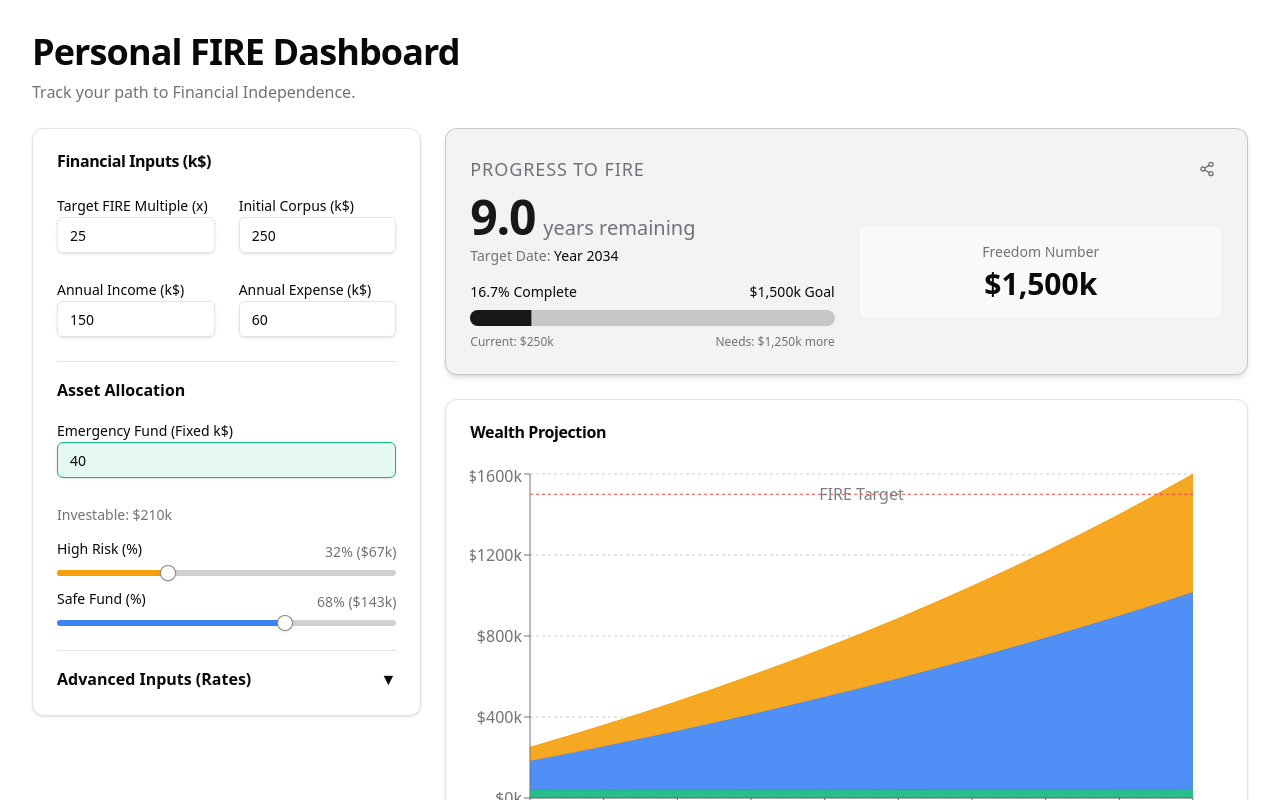
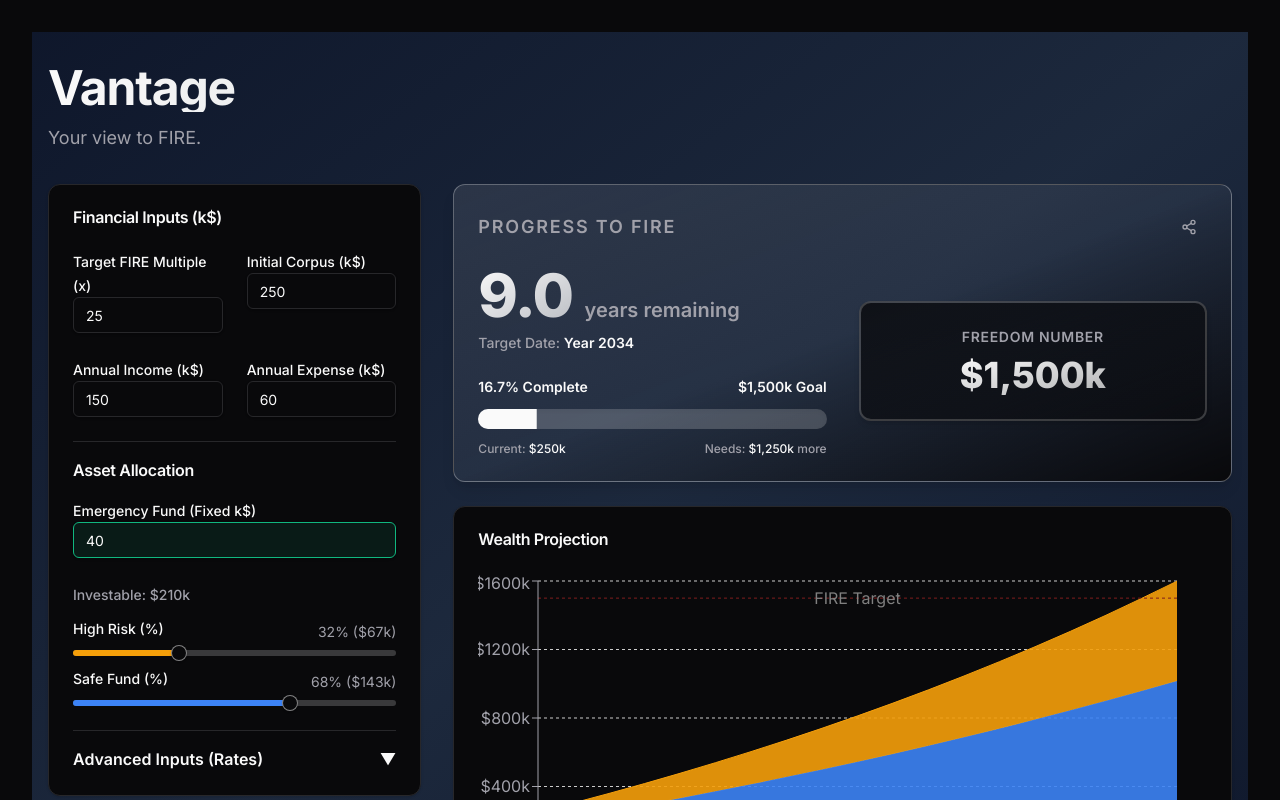
Before and after one commit to shadowlanes/fiery, a React (Vite) app: page / in a window 1280 px wide. Shown: the top 800 px of the page. Built offline with nearby package versions, Linux system fonts and the light colour scheme.

Commit message:
feat: enhance dashboard and progress tracker UI with updated styling and gradients. Cosmetic changes.

```diff
--- a/index.html
+++ b/index.html
@@ -1,13 +1,20 @@
 <!doctype html>
-<html lang="en">
+<html lang="en" class="dark">
+
 <head>
   <meta charset="UTF-8" />
   <link rel="icon" type="image/svg+xml" href="/vite.svg" />
   <meta name="viewport" content="width=device-width, initial-scale=1.0" />
-    <title>fiery</title>
+  <link rel="preconnect" href="https://fonts.googleapis.com">
+  <link rel="preconnect" href="https://fonts.gstatic.com" crossorigin>
+  <link href="https://fonts.googleapis.com/css2?family=Inter:wght@400;500;600;700;800;900&display=swap"
+    rel="stylesheet">
+  <title>Vantage - Your view to FIRE</title>
 </head>
+
 <body>
   <div id="root"></div>
   <script type="module" src="/src/main.jsx"></script>
 </body>
+
 </html>
--- a/src/components/Dashboard.jsx
+++ b/src/components/Dashboard.jsx
@@ -40,18 +40,21 @@ const Dashboard = () => {
     }, [projectionData, targetNumber]);
 
     return (
-        <div className="max-w-7xl mx-auto space-y-6">
-            <div className="flex flex-col space-y-2">
-                <h1 className="text-4xl font-bold tracking-tight">Personal FIRE Dashboard</h1>
-                <p className="text-muted-foreground">Track your path to Financial Independence.</p>
+        <div className="min-h-screen bg-gradient-to-br from-slate-900 via-slate-800 to-slate-900">
+            <div className="max-w-7xl mx-auto space-y-8 py-8">
+                <div className="flex flex-col space-y-3 px-4">
+                    <h1 className="text-5xl font-bold tracking-tight bg-gradient-to-r from-foreground to-foreground/70 bg-clip-text text-transparent">
+                        Vantage
+                    </h1>
+                    <p className="text-lg text-muted-foreground">Your view to FIRE.</p>
                 </div>
 
-            <div className="grid grid-cols-1 lg:grid-cols-3 gap-6">
-                <div className="lg:col-span-1 space-y-6">
+                <div className="grid grid-cols-1 lg:grid-cols-3 gap-8 px-4">
+                    <div className="lg:col-span-1 space-y-6 transition-all duration-300">
                         <InputSection inputs={inputs} setInputs={setInputs} />
                     </div>
 
-                <div className="lg:col-span-2 space-y-6">
+                    <div className="lg:col-span-2 space-y-6 transition-all duration-300">
                         <ProgressTracker
                             inputs={inputs}
                             current={inputs.initialCorpus}
@@ -63,6 +66,7 @@ const Dashboard = () => {
                     </div>
                 </div>
             </div>
+        </div>
     )
 }
 
--- a/src/components/ProgressTracker.jsx
+++ b/src/components/ProgressTracker.jsx
@@ -17,48 +17,53 @@ const ProgressTracker = ({ inputs, current, target, yearsToFire, fireYear }) =>
     };
 
     return (
-        <Card className="border-primary/20 bg-primary/5 shadow-md">
-            <CardHeader className="pb-2 flex flex-row items-center justify-between space-y-0">
-                <CardTitle className="text-lg font-medium text-muted-foreground uppercase tracking-wider">Progress to FIRE</CardTitle>
-                <Button variant="ghost" size="icon" onClick={handleShare} className="h-8 w-8 text-muted-foreground hover:text-foreground">
+        <Card className="border-primary/30 bg-gradient-to-br from-primary/10 via-primary/5 to-background shadow-lg hover:shadow-xl transition-all duration-300">
+            <CardHeader className="pb-3 flex flex-row items-center justify-between space-y-0">
+                <CardTitle className="text-lg font-semibold text-muted-foreground uppercase tracking-widest">Progress to FIRE</CardTitle>
+                <Button
+                    variant="ghost"
+                    size="icon"
+                    onClick={handleShare}
+                    className="h-9 w-9 text-muted-foreground hover:text-primary hover:bg-primary/10 transition-all duration-200"
+                >
                     <Share2 className="h-4 w-4" />
                     <span className="sr-only">Share Configuration</span>
                 </Button>
             </CardHeader>
-            <CardContent>
-                <div className="grid grid-cols-1 md:grid-cols-2 gap-6 items-center">
-                    <div className="space-y-4">
+            <CardContent className="pt-2">
+                <div className="grid grid-cols-1 md:grid-cols-2 gap-8 items-center">
+                    <div className="space-y-6">
                         <div>
-                            <div className="flex items-baseline gap-2">
-                                <span className="text-5xl font-bold tracking-tight text-primary">
+                            <div className="flex items-baseline gap-3">
+                                <span className="text-6xl font-extrabold tracking-tight bg-gradient-to-br from-primary to-primary/70 bg-clip-text text-transparent">
                                     {yearsToFire === Infinity ? "∞" : yearsToFire.toFixed(1)}
                                 </span>
-                                <span className="text-xl text-muted-foreground font-medium">years remaining</span>
+                                <span className="text-xl text-muted-foreground font-semibold">years remaining</span>
                             </div>
                             {yearsToFire !== Infinity && (
-                                <div className="text-sm text-muted-foreground mt-1 font-medium">
-                                    Target Date: <span className="text-foreground">Year {fireYear}</span>
+                                <div className="text-sm text-muted-foreground mt-2 font-medium">
+                                    Target Date: <span className="text-foreground font-semibold">Year {fireYear}</span>
                                 </div>
                             )}
                         </div>
 
-                        <div className="space-y-2">
-                            <div className="flex justify-between text-sm font-medium">
+                        <div className="space-y-3">
+                            <div className="flex justify-between text-sm font-semibold">
                                 <span>{percentage.toFixed(1)}% Complete</span>
-                                <span>{formatCurrency(target)} Goal</span>
+                                <span className="text-primary">{formatCurrency(target)} Goal</span>
                             </div>
-                            <Progress value={percentage} className="h-4 w-full bg-primary/20" indicatorClassName="bg-primary" />
-                            <div className="flex justify-between text-xs text-muted-foreground">
-                                <span>Current: {formatCurrency(current)}</span>
-                                <span>Needs: {formatCurrency(target - current)} more</span>
+                            <Progress value={percentage} className="h-5 w-full bg-primary/20 shadow-inner" indicatorClassName="bg-gradient-to-r from-primary to-primary/80 transition-all duration-500" />
+                            <div className="flex justify-between text-xs text-muted-foreground font-medium">
+                                <span>Current: <span className="text-foreground">{formatCurrency(current)}</span></span>
+                                <span>Needs: <span className="text-foreground">{formatCurrency(target - current)}</span> more</span>
                             </div>
                         </div>
                     </div>
 
-                    <div className="hidden md:flex flex-col items-center justify-center p-4 bg-background/50 rounded-lg border border-border/50">
-                        <div className="text-center space-y-1">
-                            <p className="text-sm text-muted-foreground">Freedom Number</p>
-                            <p className="text-3xl font-bold text-foreground">{formatCurrency(target)}</p>
+                    <div className="hidden md:flex flex-col items-center justify-center p-6 bg-gradient-to-br from-background/80 to-background/40 rounded-xl border-2 border-primary/20 shadow-md">
+                        <div className="text-center space-y-2">
+                            <p className="text-sm text-muted-foreground font-semibold uppercase tracking-wider">Freedom Number</p>
+                            <p className="text-4xl font-extrabold bg-gradient-to-br from-foreground to-foreground/70 bg-clip-text text-transparent">{formatCurrency(target)}</p>
                         </div>
                     </div>
                 </div>
--- a/src/components/ProjectionChart.jsx
+++ b/src/components/ProjectionChart.jsx
@@ -36,7 +36,7 @@ const ProjectionChart = ({ data, target }) => {
                 <CardTitle>Wealth Projection</CardTitle>
             </CardHeader>
             <CardContent>
-                <div className="h-[400px] w-full">
+                <div className="h-[350px] w-full">
                     <ResponsiveContainer width="100%" height="100%">
                         <AreaChart
                             data={data}
--- a/src/index.css
+++ b/src/index.css
@@ -59,28 +59,29 @@
 
 @layer base {
   :root {
-    --background: 0 0% 100%;
-    --foreground: 240 10% 3.9%;
-    --card: 0 0% 100%;
-    --card-foreground: 240 10% 3.9%;
-    --popover: 0 0% 100%;
-    --popover-foreground: 240 10% 3.9%;
-    --primary: 240 5.9% 10%;
-    --primary-foreground: 0 0% 98%;
-    --secondary: 240 4.8% 95.9%;
-    --secondary-foreground: 240 5.9% 10%;
-    --muted: 240 4.8% 95.9%;
-    --muted-foreground: 240 3.8% 46.1%;
-    --accent: 240 4.8% 95.9%;
-    --accent-foreground: 240 5.9% 10%;
-    --destructive: 0 84.2% 60.2%;
-    --destructive-foreground: 0 0% 98%;
-    --border: 240 5.9% 90%;
-    --input: 240 5.9% 90%;
-    --ring: 240 5.9% 10%;
+    /* Dark mode as default */
+    --background: 222 47% 11%;
+    --foreground: 210 40% 98%;
+    --card: 222 47% 11%;
+    --card-foreground: 210 40% 98%;
+    --popover: 222 47% 11%;
+    --popover-foreground: 210 40% 98%;
+    --primary: 217 91% 60%;
+    --primary-foreground: 222 47% 11%;
+    --secondary: 217 33% 17%;
+    --secondary-foreground: 210 40% 98%;
+    --muted: 223 47% 16%;
+    --muted-foreground: 215 20% 65%;
+    --accent: 217 33% 17%;
+    --accent-foreground: 210 40% 98%;
+    --destructive: 0 62.8% 30.6%;
+    --destructive-foreground: 210 40% 98%;
+    --border: 217 33% 17%;
+    --input: 217 33% 17%;
+    --ring: 224 71% 4%;
     --radius: 0.5rem;
 
-    /* Chart Colors */
+    /* Chart Colors - Enhanced for dark mode */
     --chart-1: 160 84% 39%;
     /* Emerald */
     --chart-2: 217 91% 60%;
@@ -119,5 +120,17 @@
 
   body {
     @apply bg-background text-foreground;
+    font-family: 'Inter', -apple-system, BlinkMacSystemFont, 'Segoe UI', 'Roboto', 'Oxygen', 'Ubuntu', 'Cantarell', sans-serif;
+  }
+
+  h1,
+  h2,
+  h3,
+  h4,
+  h5,
+  h6 {
+    font-family: 'Inter', sans-serif;
+    font-weight: 700;
+    letter-spacing: -0.02em;
   }
 }
```
Also changed, not shown: 1 other file (tests, documents, lock files or other folders). Lines whose indentation alone changed are shown as unchanged.
